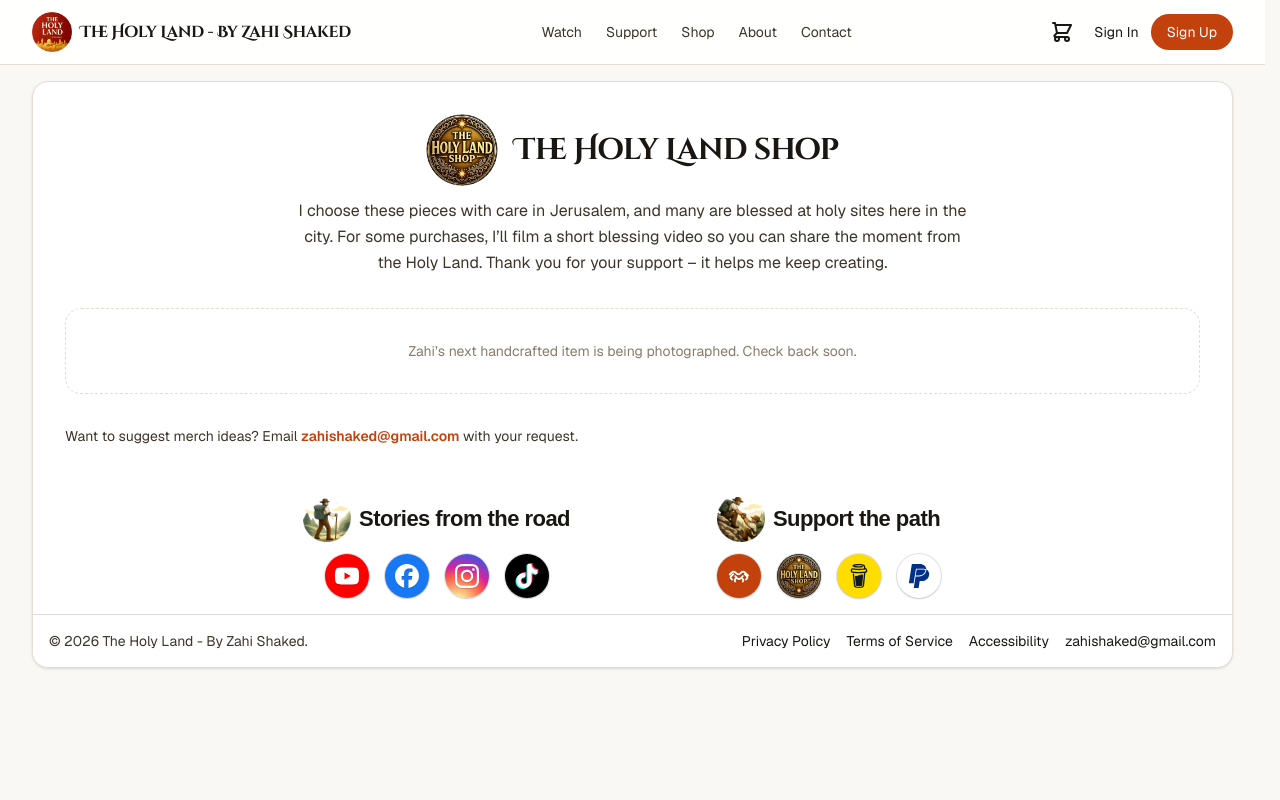
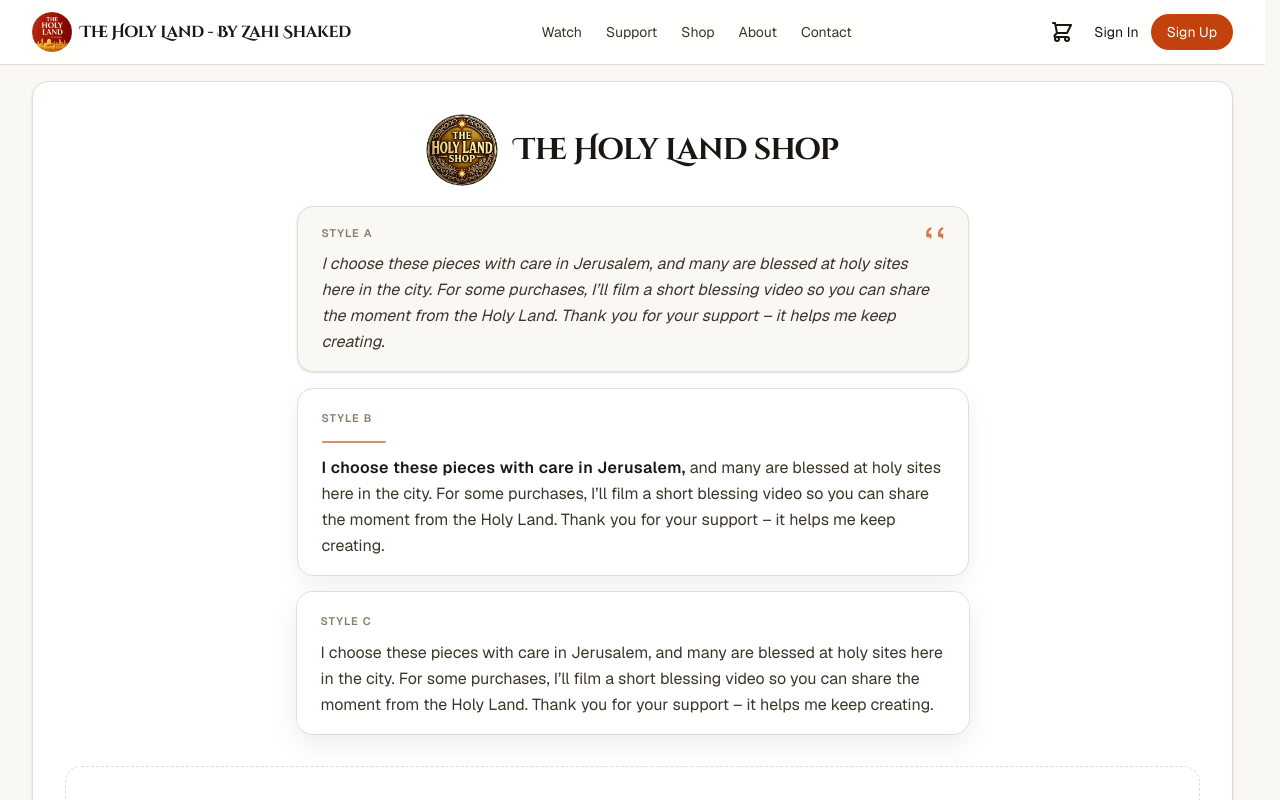
Before and after one commit to Ponzee/zahi-tours, a Next.js app: page /shop in a window 1280 px wide. Shown: the top 800 px of the page. Built offline with nearby package versions, Linux system fonts and the light colour scheme; no server answers; the database is empty; a web font is replaced by a local one.

Commit message:
ui(shop): add A/B/C styled intro variants

```diff
--- a/app/shop/page.tsx
+++ b/app/shop/page.tsx
@@ -5,6 +5,14 @@ export const revalidate = 60;
 
 export default async function ShopPage() {
   const products = await fetchActiveProducts();
+
+  const shopIntro = (
+    <>
+      I choose these pieces with care in Jerusalem, and many are blessed at holy sites here in the
+      city. For some purchases, I’ll film a short blessing video so you can share the moment from
+      the Holy Land. Thank you for your support – it helps me keep creating.
+    </>
+  );
 
   return (
     <div>
@@ -24,12 +32,52 @@ export default async function ShopPage() {
                     The Holy Land shop
                   </h1>
                 </div>
-                <p className="mt-3 text-sm md:text-base text-[#3d3529] max-w-2xl mx-auto leading-relaxed">
-                  I choose these pieces with care in Jerusalem, and many are blessed at holy sites
-                  here in the city. For some purchases, I’ll film a short blessing video so you can
-                  share the moment from the Holy Land. Thank you for your support – it helps me
-                  keep creating.
-                </p>
+
+                {/* A/B/C styling variants for live review */}
+                <div className="mt-5 space-y-4 max-w-2xl mx-auto">
+                  {/* Option A: Quote card */}
+                  <div className="rounded-2xl border border-[#e5ddd4] bg-[#faf8f5] px-6 py-4 shadow-sm text-left">
+                    <div className="flex items-center justify-between gap-3">
+                      <span className="text-[11px] font-semibold uppercase tracking-widest text-[#8a7c6a]">
+                        Style A
+                      </span>
+                      <span className="text-[#c2410c]/70" aria-hidden="true">
+                        <svg viewBox="0 0 24 24" className="h-5 w-5" fill="currentColor">
+                          <path d="M7.2 17.2H4.4c-1 0-1.8-.8-1.8-1.8v-2.9C2.6 9.7 4.1 7.1 6.8 5.4c.7-.4 1.6-.2 2 .5.4.7.2 1.6-.5 2-1.8 1.1-2.8 2.8-2.8 4.6v.2h1.7c1 0 1.8.8 1.8 1.8v2.7c0 1-.8 1.8-1.8 1.8zm14.2 0h-2.8c-1 0-1.8-.8-1.8-1.8v-2.9c0-2.8 1.5-5.4 4.2-7.1.7-.4 1.6-.2 2 .5.4.7.2 1.6-.5 2-1.8 1.1-2.8 2.8-2.8 4.6v.2h1.7c1 0 1.8.8 1.8 1.8v2.7c0 1-.8 1.8-1.8 1.8z" />
+                        </svg>
+                      </span>
+                    </div>
+                    <p className="mt-2 text-[15px] md:text-base leading-relaxed text-[#3d3529] italic">
+                      {shopIntro}
+                    </p>
+                  </div>
+
+                  {/* Option B: Accent line + lead */}
+                  <div className="rounded-2xl border border-[#e5ddd4] bg-white px-6 py-4 shadow-[0_8px_24px_rgba(0,0,0,0.06)] text-left">
+                    <span className="text-[11px] font-semibold uppercase tracking-widest text-[#8a7c6a]">
+                      Style B
+                    </span>
+                    <div className="mt-3 h-[2px] w-16 rounded-full bg-[#c2410c]/60" />
+                    <p className="mt-3 text-[15px] md:text-base leading-relaxed text-[#3d3529]">
+                      <span className="font-semibold tracking-wide text-[#1a1612]">
+                        I choose these pieces with care in Jerusalem,
+                      </span>{" "}
+                      and many are blessed at holy sites here in the city. For some purchases, I’ll
+                      film a short blessing video so you can share the moment from the Holy Land.
+                      Thank you for your support – it helps me keep creating.
+                    </p>
+                  </div>
+
+                  {/* Option C: Glass panel */}
+                  <div className="rounded-2xl bg-white/70 backdrop-blur px-6 py-4 ring-1 ring-black/10 shadow-[0_10px_30px_rgba(0,0,0,0.08)] text-left">
+                    <span className="text-[11px] font-semibold uppercase tracking-widest text-[#8a7c6a]">
+                      Style C
+                    </span>
+                    <p className="mt-2 text-[15px] md:text-base leading-relaxed text-[#3d3529]">
+                      {shopIntro}
+                    </p>
+                  </div>
+                </div>
               </div>
             </div>
 
```
